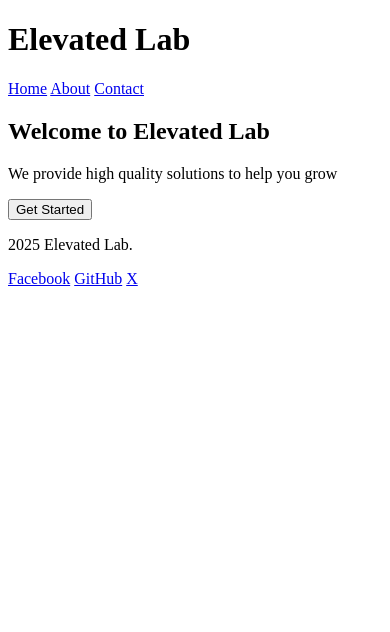
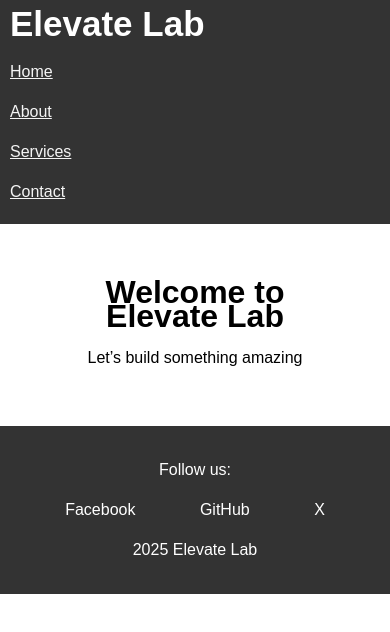
Before and after one commit to AkashDeepSharmaX/responsive_landing_page-Task1, a plain HTML site: page index.html in a window 390 px wide. Drawn offline with Linux system fonts and the light colour scheme.

Commit message:
addig the styling of index.html  as style.css

```diff
--- a/index.html
+++ b/index.html
@@ -1,35 +1,44 @@
-  <!DOCTYPE html>
+<!DOCTYPE html>
 <html lang="en">
 
 <head>
   <meta charset="UTF-8" />
   <meta name="viewport" content="width=device-width, initial-scale=1.0" />
-  <title>Landing Page</title>
+  <title>Responsive Landing Page</title>
   <link rel="stylesheet" href="style.css" />
 </head>
 
 <body>
+
+  <!-- Header part comes  here  -->
   <header>
-    <h1>Elevated Lab</h1>
-    <nav>
+    <div class="logo">Elevate Lab</div>
+    <nav class="navbar">
+      <!-- here #  means that he link goes nowhere it comes to top of the Page -->
       <a href="#">Home</a>
       <a href="#">About</a>
+      <a href="#">Services</a>
       <a href="#">Contact</a>
     </nav>
   </header>
 
+  <!-- Hero Section comes here  -->
   <section class="hero">
-    <h2> Welcome to Elevated Lab</h2>
-    <p>We provide high quality solutions to help you grow </p>
-    <button>Get Started</button>
+    <h1>Welcome to Elevate Lab</h1>
+    <p> Let’s build something amazing</p>
   </section>
 
+<!-- footer part comes here  -->
   <footer>
-    <p>2025 Elevated Lab.</p>
-     <a href="https://www.facebook.com/ ">Facebook</a>
-      <a href="https://github.com/">GitHub</a>
+    <p>Follow us:</p>
+    <div class="social">
+      <a href="https://www.facebook.com/ ">Facebook</a>
+        <a href="https://github.com/">GitHub</a>
       <a href="https://x.com/">X</a>
+    </div>
+    <p>2025 Elevate Lab </p>
   </footer>
+
 </body>
 
 </html>
--- a/style.css
+++ b/style.css
@@ -0,0 +1,88 @@
+* {
+  margin: 0;
+  padding: 0;
+  box-sizing: border-box;
+}
+
+body {
+  font-family: sans-serif;
+  line-height: 24px;
+}
+
+/* Header */
+header {
+  display: flex;
+  justify-content: space-between;
+  align-items: center;
+  padding: 12px 10px;
+  background: #333;
+  color: white;
+  flex-wrap: wrap;
+}
+
+.logo {
+  font-size: 35px;
+  font-weight: bold;
+}
+
+.navbar a {
+  color: whitesmoke;
+  margin-left: 35px;
+}
+
+/* Hero Section */
+.hero {
+  padding: 56px ;
+  background: white;
+  text-align: center;
+}
+
+.hero h1 {
+  font-size: 36px;
+  margin-bottom: 18px;
+}
+
+/* Footer */
+footer {
+  background: #333;
+  color: white;
+  text-align: center;
+  padding: 2rem 1rem;
+}
+
+footer .social {
+
+  margin: 16px;
+}
+
+footer .social a {
+      color: #fff;
+  margin: 0 30px;
+  text-decoration: none;
+}
+/* used media query for responsiveness */
+@media (max-width: 600px) {
+  header {
+    flex-direction: column;
+    align-items: flex-start;
+  }
+
+  .navbar {
+    display: flex;
+    flex-direction: column;
+    width: 100%;
+    margin-top: 1rem;
+  }
+
+  .navbar a {
+    margin: 0.5rem 0;
+  }
+
+  .hero h1 {
+    font-size: 2rem;
+  }
+
+  .hero p {
+    font-size: 1rem;
+  }
+}
```
Also changed, not shown: 1 other file.
